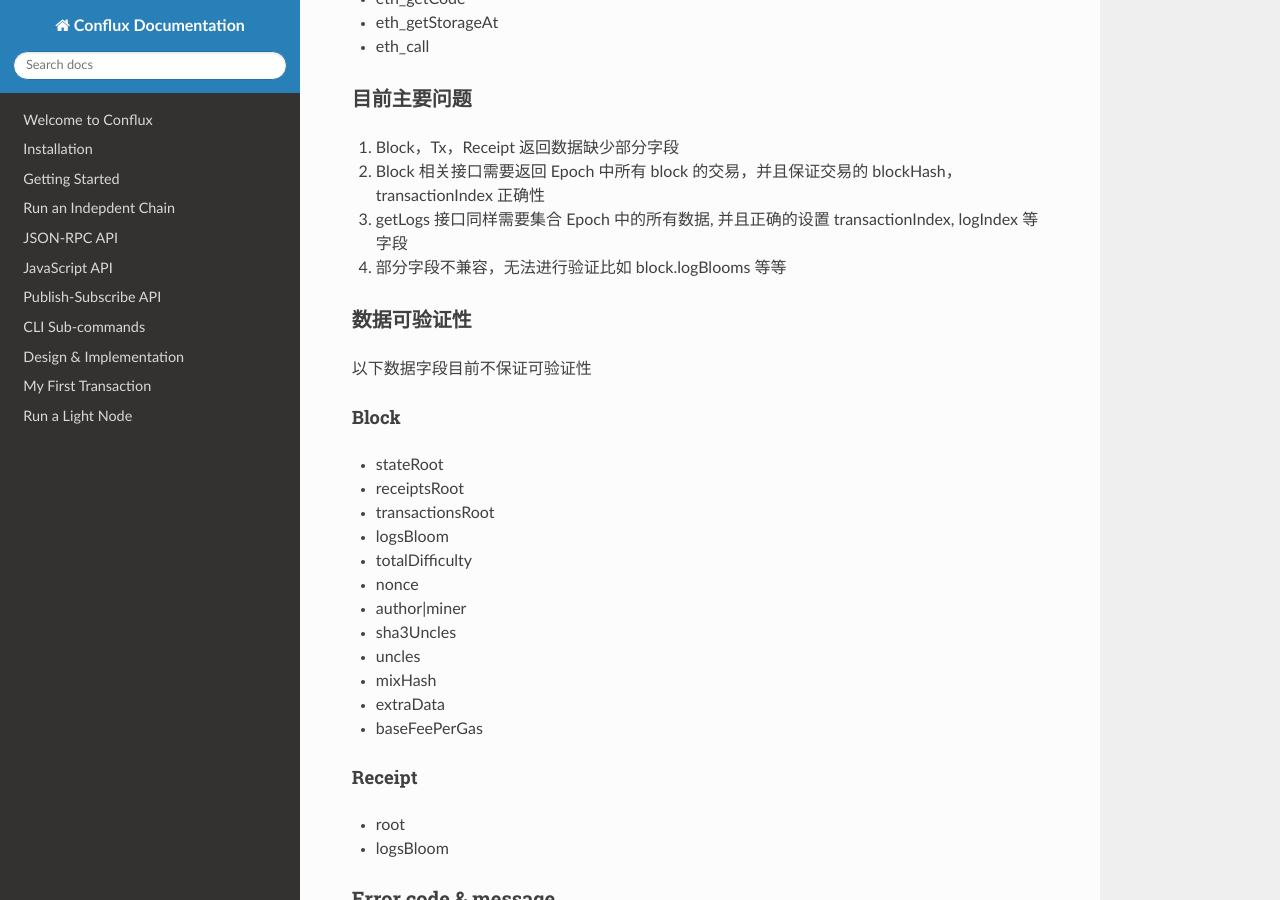
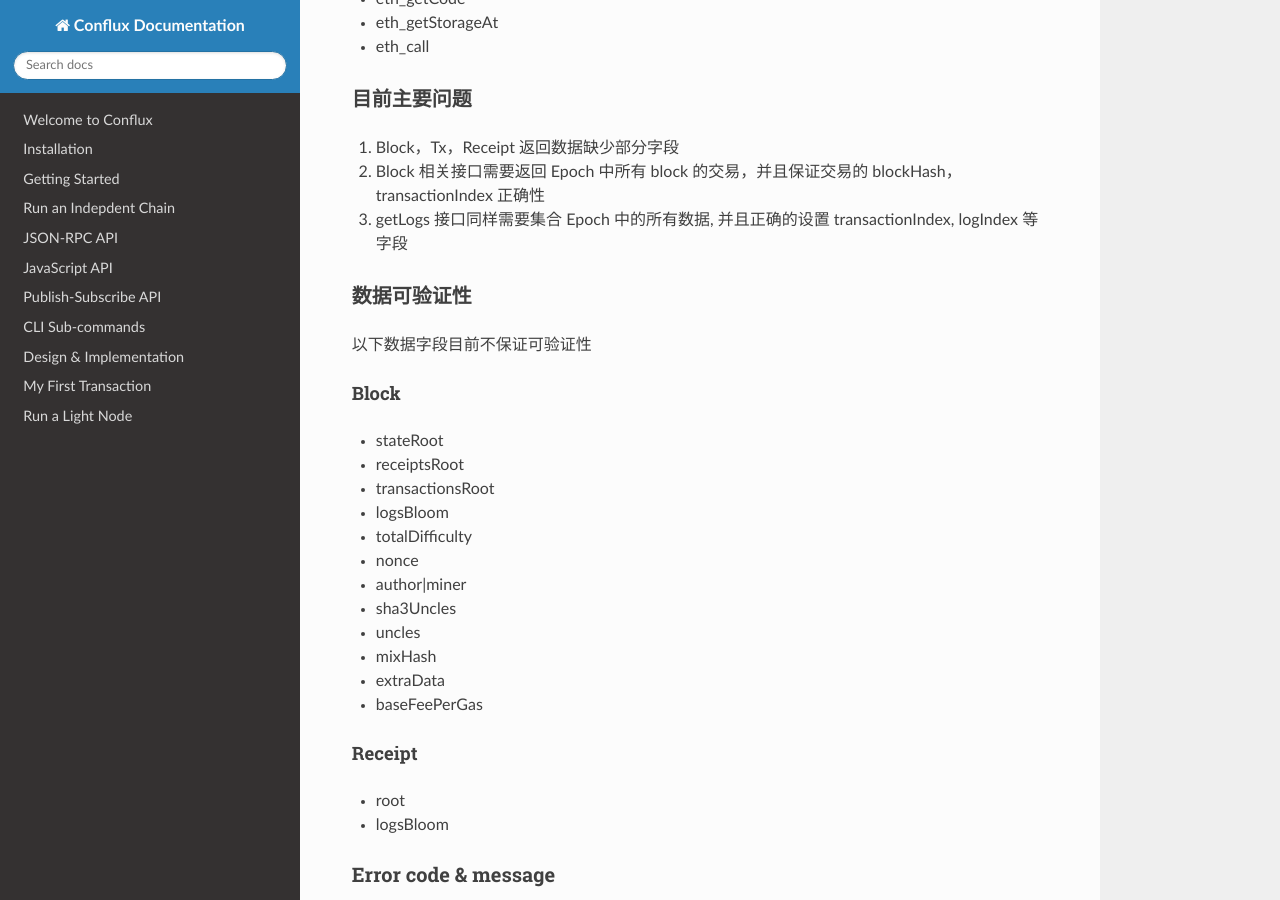
Before and after one commit to Conflux-Chain/conflux-doc, an MkDocs documentation site: the page built from docs/evm_space_zh.md, in a window 1280 px wide and 900 px high, scrolled down 2397 px. Built offline with MkDocs 1.6.1, drawn with Linux system fonts in a browser that asks for light colours; nearby versions of some CDN libraries.

Commit message:
update evm_space_zh

```diff
--- a/docs/evm_space_zh.md
+++ b/docs/evm_space_zh.md
@@ -74,7 +74,6 @@
 1. Block，Tx，Receipt 返回数据缺少部分字段
 2. Block 相关接口需要返回 Epoch 中所有 block 的交易，并且保证交易的 blockHash，transactionIndex 正确性
 3. getLogs 接口同样需要集合 Epoch 中的所有数据, 并且正确的设置 transactionIndex, logIndex 等字段
-4. 部分字段不兼容，无法进行验证比如 block.logBlooms 等等
 
 ### 数据可验证性
 
```
